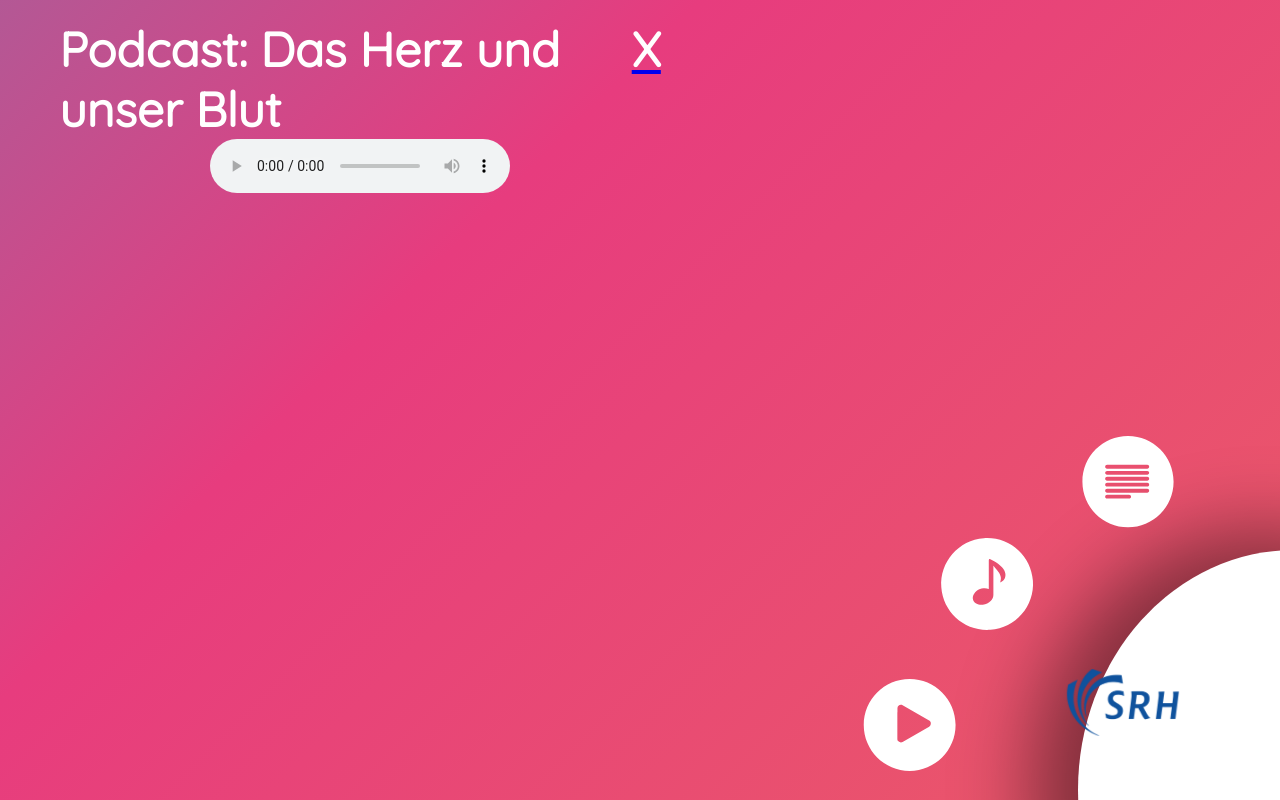
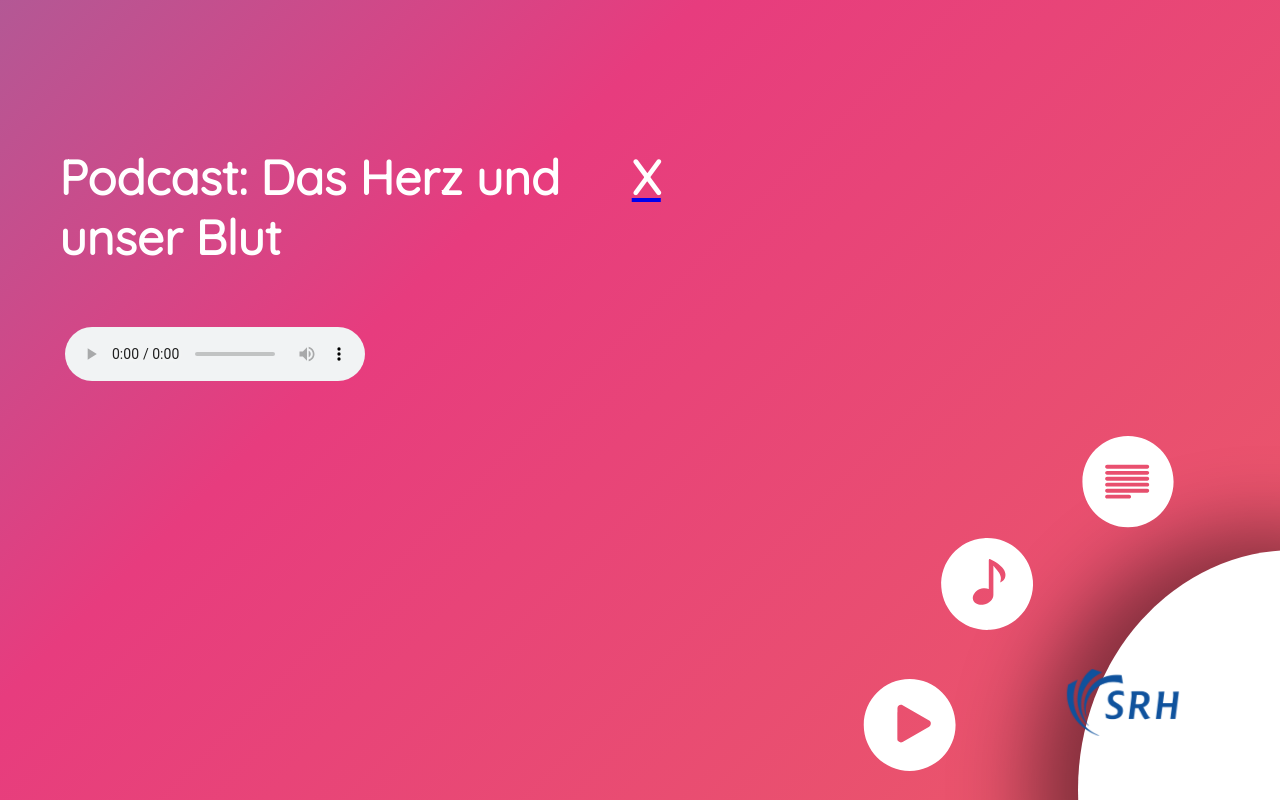
Before and after one commit to Momaritti/gera-srh, an Angular app: page /audio/1 in a window 1280 px wide. Built offline with nearby package versions, Linux system fonts and the light colour scheme; data requests are answered from the project's data file.

Commit message:
mini-style changes in audio-item

```diff
--- a/src/app/audio-item/audio-item.component.sass
+++ b/src/app/audio-item/audio-item.component.sass
@@ -3,10 +3,13 @@
 
 .audio-item-view
   padding: 3%
+  margin-top: 20%
 
   audio
-    margin: auto
+    margin-left: 1%
     display: block
+    margin-top: 10%
+
 
 .container
   //padding: 15%
```
